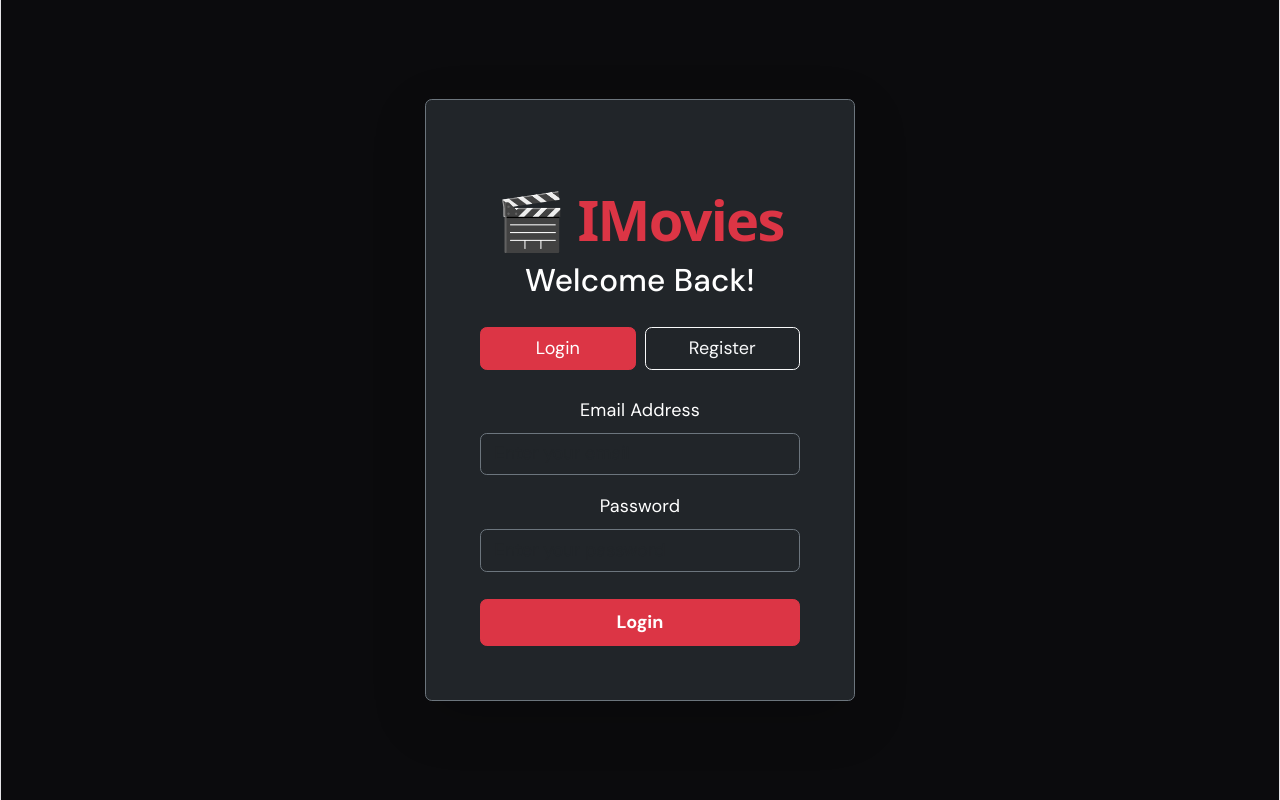
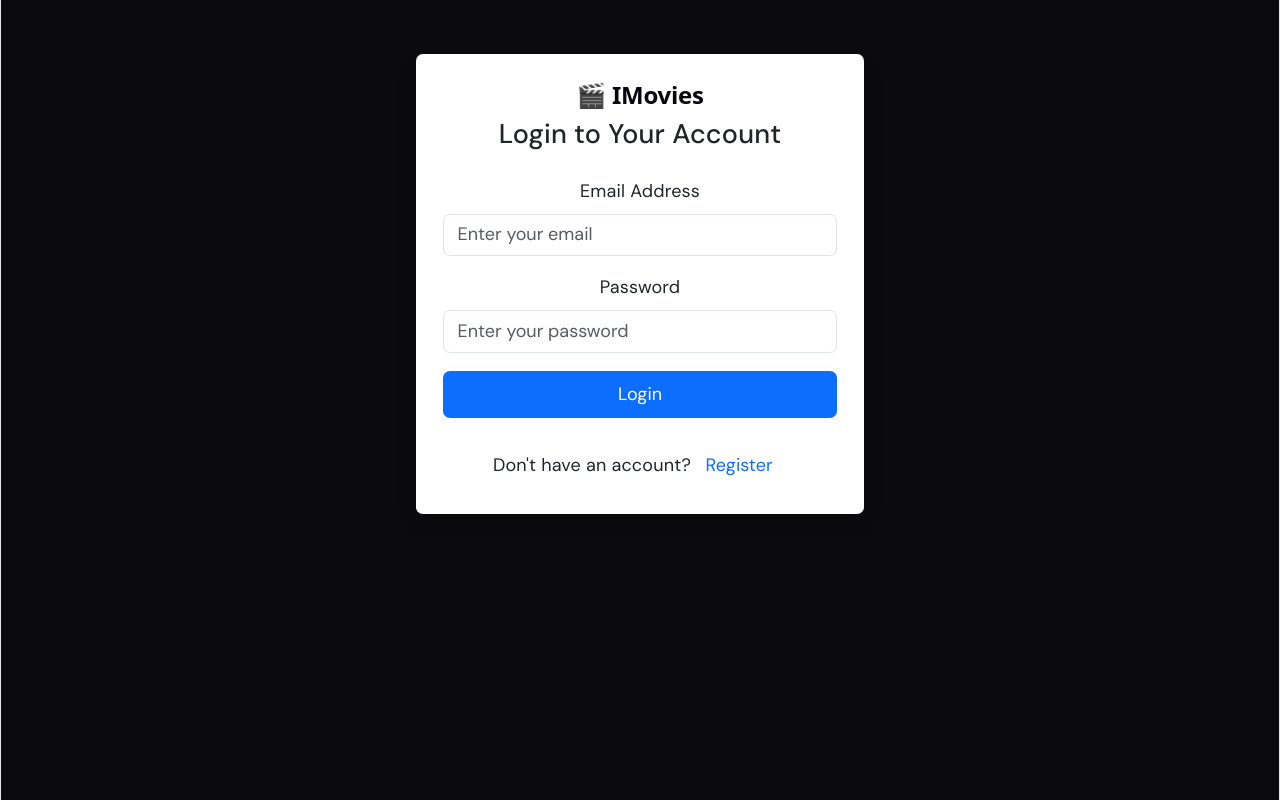
Before and after one commit to anushkaarya28/imovies, a React (Vite) app: page / in a window 1280 px wide. Built offline with nearby package versions, Linux system fonts and the light colour scheme; the HTML template or start-up script is replaced by a standard one.

Commit message:
Fix Render backend server startup

```diff
--- a/src/components/auth.jsx
+++ b/src/components/auth.jsx
@@ -1,5 +1,5 @@
 
-import { useState } from "react";
+import React, { useState } from "react";
 
 const API_URL = "https://imovies-backend-lu6f.onrender.com";
 
@@ -11,120 +11,90 @@ function Auth({ onLogin }) {
   const [message, setMessage] = useState("");
   const [loading, setLoading] = useState(false);
 
-  async function handleSubmit(event) {
-    event.preventDefault();
+  const handleSubmit = async (e) => {
+    e.preventDefault();
     setMessage("");
     setLoading(true);
 
-    const endpoint = isLogin ? "login" : "register";
-    const requestURL = `${API_URL}/api/auth/${endpoint}`;
+    try {
+      const endpoint = isLogin
+        ? "/api/auth/login"
+        : "/api/auth/register";
 
-    console.log("API REQUEST URL:", requestURL);
+      const requestBody = isLogin
+        ? { email, password }
+        : { name, email, password };
 
-    try {
-      const response = await fetch(requestURL, {
+      const response = await fetch(`${API_URL}${endpoint}`, {
         method: "POST",
         headers: {
           "Content-Type": "application/json",
-          Accept: "application/json",
         },
-        body: JSON.stringify(
-          isLogin
-            ? { email: email.trim(), password }
-            : { name: name.trim(), email: email.trim(), password }
-        ),
+        body: JSON.stringify(requestBody),
       });
 
-      console.log("RESPONSE STATUS:", response.status);
-      console.log("RESPONSE CONTENT TYPE:", response.headers.get("content-type"));
-
       const responseText = await response.text();
-
-      console.log("SERVER RESPONSE:", responseText);
 
       let data;
 
       try {
         data = JSON.parse(responseText);
-      } catch (error) {
+      } catch {
         throw new Error(
-          "Server returned HTML instead of JSON. Check the API URL and backend."
+          "Server returned HTML instead of JSON. Please check the backend API route."
         );
       }
 
       if (!response.ok) {
-        throw new Error(data.message || "Request failed");
+        throw new Error(
+          data.message || "Something went wrong. Please try again."
+        );
       }
 
-      if (isLogin) {
-        if (!data.token || !data.user) {
-          throw new Error("Login response is missing user or token.");
+      if (!data.token) {
+        throw new Error("Authentication token was not received.");
       }
 
-        localStorage.setItem("imoviesToken", data.token);
-        localStorage.setItem("imoviesUser", JSON.stringify(data.user));
+      const user = data.user;
 
-        onLogin(data.user);
-      } else {
-        setMessage("Registration successful! Please login.");
-        setIsLogin(true);
-        setPassword("");
+      if (!user) {
+        throw new Error("User details were not received from server.");
+      }
+
+      localStorage.setItem("token", data.token);
+      localStorage.setItem("user", JSON.stringify(user));
+
+      setMessage(data.message || "Login successful!");
+
+      if (onLogin) {
+        onLogin(user);
       }
     } catch (error) {
-      console.error("AUTH ERROR:", error);
+      console.error("Authentication error:", error);
 
       setMessage(
         error.message === "Failed to fetch"
-          ? "Cannot connect to backend. Check that localhost:5000 is running."
+          ? "Cannot connect to IMovies server. Please try again later."
           : error.message
       );
     } finally {
       setLoading(false);
     }
-  }
+  };
 
   return (
-    <div className="container min-vh-100 d-flex align-items-center justify-content-center py-5">
-      <div
-        className="card bg-dark text-white border-secondary shadow-lg w-100"
-        style={{ maxWidth: "430px" }}
-      >
-        <div className="card-body p-4 p-md-5">
-          <h1 className="text-danger text-center fw-bold mb-2">
+    <div className="container py-5">
+      <div className="row justify-content-center">
+        <div className="col-md-6 col-lg-5">
+          <div className="card shadow border-0">
+            <div className="card-body p-4">
+              <h2 className="text-center fw-bold mb-2">
                 🎬 IMovies
-          </h1>
+              </h2>
 
-          <h3 className="text-center mb-4">
-            {isLogin ? "Welcome Back!" : "Create Your Account"}
-          </h3>
-
-          <div className="d-flex gap-2 mb-4">
-            <button
-              type="button"
-              className={`btn w-50 ${
-                isLogin ? "btn-danger" : "btn-outline-light"
-              }`}
-              onClick={() => {
-                setIsLogin(true);
-                setMessage("");
-              }}
-            >
-              Login
-            </button>
-
-            <button
-              type="button"
-              className={`btn w-50 ${
-                !isLogin ? "btn-danger" : "btn-outline-light"
-              }`}
-              onClick={() => {
-                setIsLogin(false);
-                setMessage("");
-              }}
-            >
-              Register
-            </button>
-          </div>
+              <h4 className="text-center mb-4">
+                {isLogin ? "Login to Your Account" : "Create an Account"}
+              </h4>
 
               <form onSubmit={handleSubmit}>
                 {!isLogin && (
@@ -132,7 +102,7 @@ function Auth({ onLogin }) {
                     <label className="form-label">Full Name</label>
                     <input
                       type="text"
-                  className="form-control bg-dark text-white border-secondary"
+                      className="form-control"
                       placeholder="Enter your name"
                       value={name}
                       onChange={(e) => setName(e.target.value)}
@@ -145,7 +115,7 @@ function Auth({ onLogin }) {
                   <label className="form-label">Email Address</label>
                   <input
                     type="email"
-                className="form-control bg-dark text-white border-secondary"
+                    className="form-control"
                     placeholder="Enter your email"
                     value={email}
                     onChange={(e) => setEmail(e.target.value)}
@@ -157,33 +127,51 @@ function Auth({ onLogin }) {
                   <label className="form-label">Password</label>
                   <input
                     type="password"
-                className="form-control bg-dark text-white border-secondary"
+                    className="form-control"
                     placeholder="Enter your password"
                     value={password}
                     onChange={(e) => setPassword(e.target.value)}
-                minLength={6}
                     required
                   />
                 </div>
 
+                {message && (
+                  <div className="alert alert-info" role="alert">
+                    {message}
+                  </div>
+                )}
+
                 <button
                   type="submit"
-              className="btn btn-danger w-100 fw-bold py-2 mt-2"
+                  className="btn btn-primary w-100 py-2"
                   disabled={loading}
                 >
                   {loading
                     ? "Please wait..."
                     : isLogin
                     ? "Login"
-                : "Create Account"}
+                    : "Register"}
                 </button>
               </form>
 
-          {message && (
-            <div className="alert alert-info mt-3 mb-0">
-              {message}
+              <p className="text-center mt-4 mb-0">
+                {isLogin
+                  ? "Don't have an account?"
+                  : "Already have an account?"}
+
+                <button
+                  type="button"
+                  className="btn btn-link text-decoration-none"
+                  onClick={() => {
+                    setIsLogin(!isLogin);
+                    setMessage("");
+                  }}
+                >
+                  {isLogin ? "Register" : "Login"}
+                </button>
+              </p>
             </div>
-          )}
+          </div>
         </div>
       </div>
     </div>
```
Also changed, not shown: 1 other file (tests, documents, lock files or other folders). Lines whose indentation alone changed are shown as unchanged.
